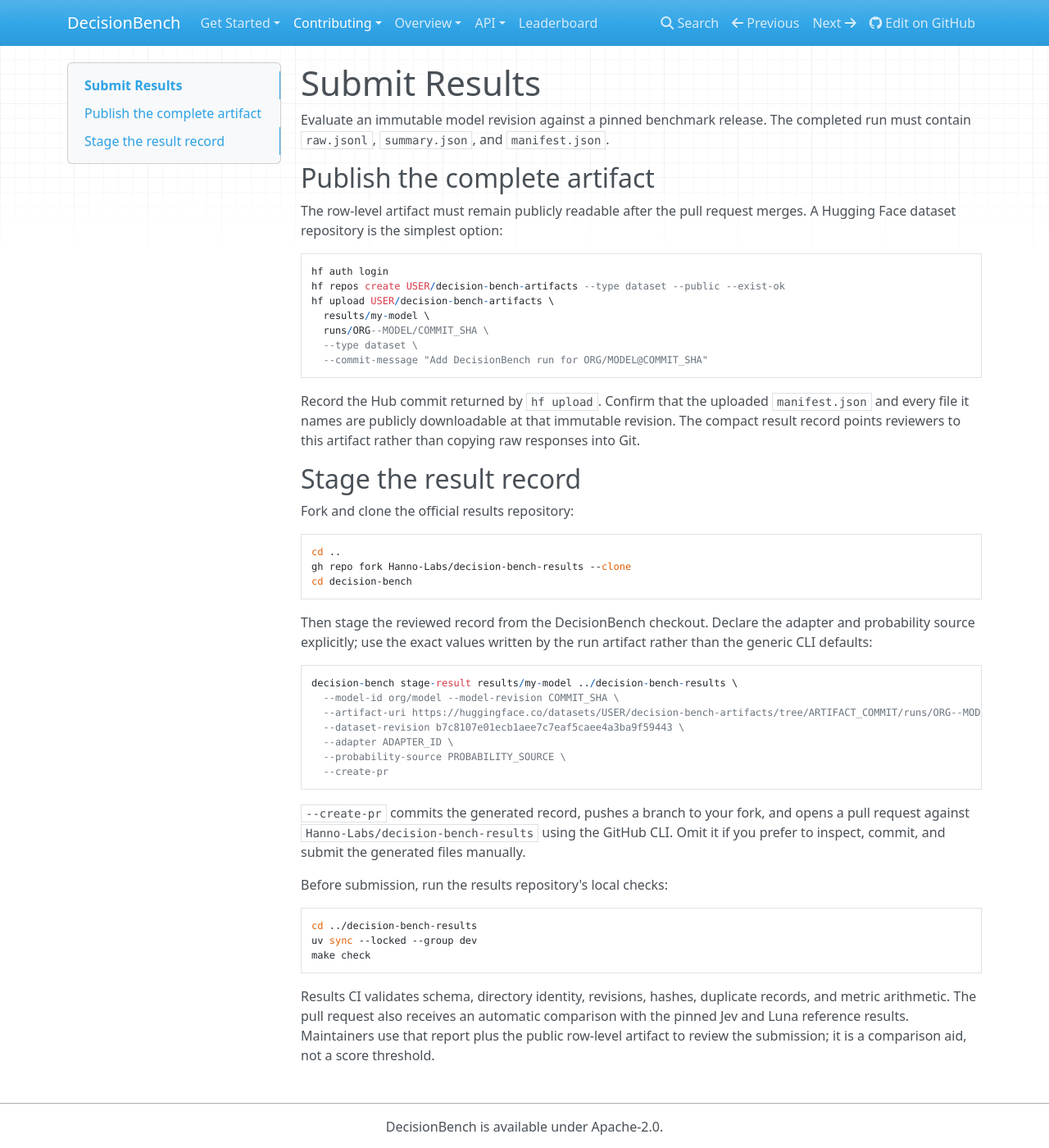
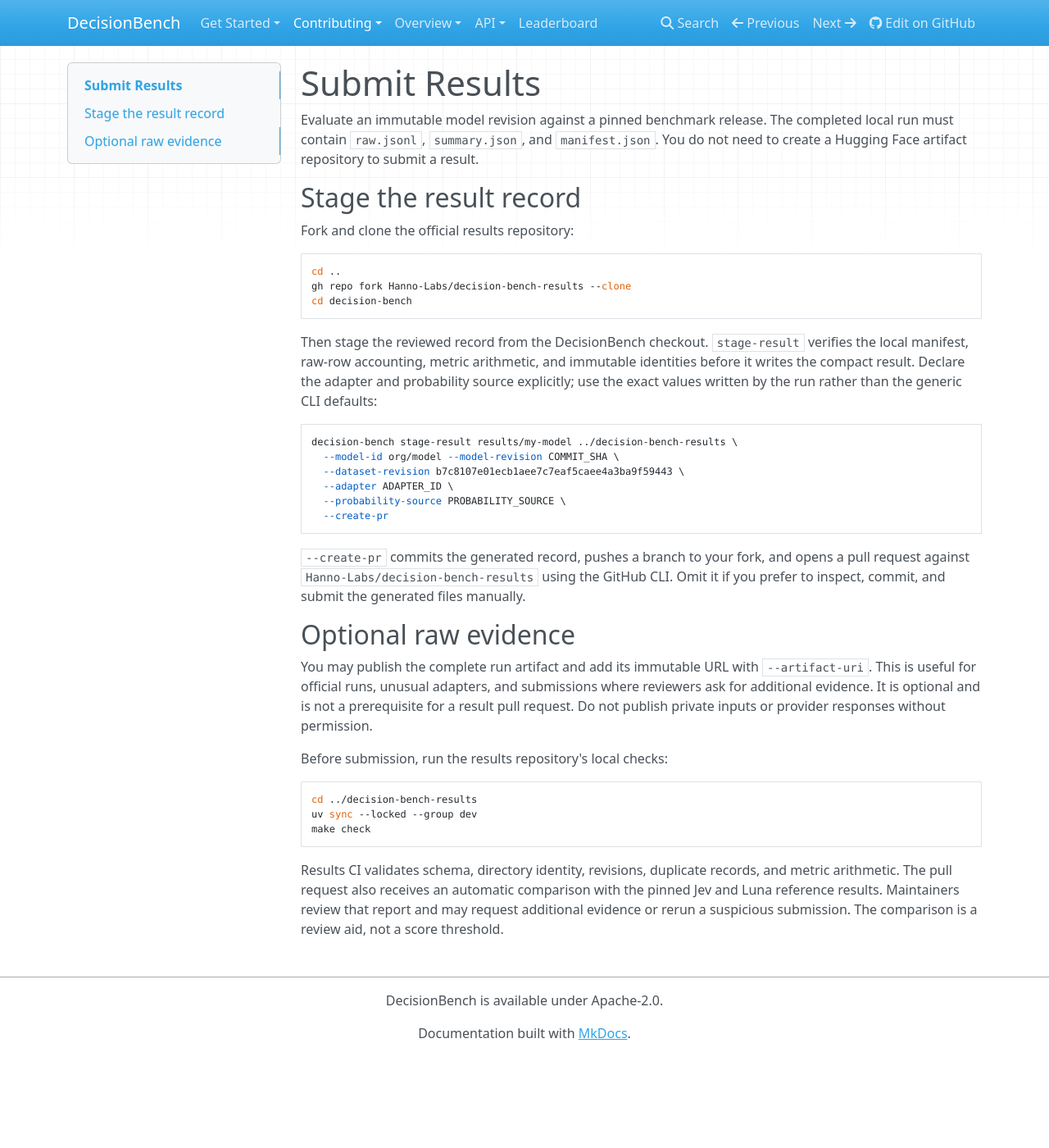
Before and after one commit to Hanno-Labs/decision-bench, an MkDocs documentation site: the page built from docs/contributing/submitting_results.md, in a window 1280 px wide and 1400 px high. Shown: the whole window at 82% size. Built offline with MkDocs 1.6.1, drawn with Linux system fonts in a browser that asks for light colours; nearby versions of some CDN libraries.

Commit message:
Make raw result artifacts optional

````diff
--- a/docs/contributing/submitting_results.md
+++ b/docs/contributing/submitting_results.md
@@ -1,26 +1,8 @@
 # Submit Results
 
-Evaluate an immutable model revision against a pinned benchmark release. The completed run must
-contain `raw.jsonl`, `summary.json`, and `manifest.json`.
-
-## Publish the complete artifact
-
-The row-level artifact must remain publicly readable after the pull request merges. A Hugging Face
-dataset repository is the simplest option:
-
-```bash
-hf auth login
-hf repos create USER/decision-bench-artifacts --type dataset --public --exist-ok
-hf upload USER/decision-bench-artifacts \
-  results/my-model \
-  runs/ORG--MODEL/COMMIT_SHA \
-  --type dataset \
-  --commit-message "Add DecisionBench run for ORG/MODEL@COMMIT_SHA"
-```
-
-Record the Hub commit returned by `hf upload`. Confirm that the uploaded `manifest.json` and every
-file it names are publicly downloadable at that immutable revision. The compact result record
-points reviewers to this artifact rather than copying raw responses into Git.
+Evaluate an immutable model revision against a pinned benchmark release. The completed local run
+must contain `raw.jsonl`, `summary.json`, and `manifest.json`. You do not need to create a Hugging
+Face artifact repository to submit a result.
 
 ## Stage the result record
 
@@ -32,14 +14,14 @@
 cd decision-bench
 ```
 
-Then stage the reviewed record from the DecisionBench checkout. Declare the adapter and probability
-source explicitly; use the exact values written by the run artifact rather than the generic CLI
-defaults:
+Then stage the reviewed record from the DecisionBench checkout. `stage-result` verifies the local
+manifest, raw-row accounting, metric arithmetic, and immutable identities before it writes the
+compact result. Declare the adapter and probability source explicitly; use the exact values written
+by the run rather than the generic CLI defaults:
 
 ```bash
 decision-bench stage-result results/my-model ../decision-bench-results \
   --model-id org/model --model-revision COMMIT_SHA \
-  --artifact-uri https://huggingface.co/datasets/USER/decision-bench-artifacts/tree/ARTIFACT_COMMIT/runs/ORG--MODEL/COMMIT_SHA \
   --dataset-revision b7c8107e01ecb1aee7c7eaf5caee4a3ba9f59443 \
   --adapter ADAPTER_ID \
   --probability-source PROBABILITY_SOURCE \
@@ -50,6 +32,13 @@
 against `Hanno-Labs/decision-bench-results` using the GitHub CLI. Omit it if you prefer to inspect,
 commit, and submit the generated files manually.
 
+## Optional raw evidence
+
+You may publish the complete run artifact and add its immutable URL with `--artifact-uri`. This is
+useful for official runs, unusual adapters, and submissions where reviewers ask for additional
+evidence. It is optional and is not a prerequisite for a result pull request. Do not publish private
+inputs or provider responses without permission.
+
 Before submission, run the results repository's local checks:
 
 ```bash
@@ -58,7 +47,7 @@
 make check
 ```
 
-Results CI validates schema, directory identity, revisions, hashes, duplicate records, and metric
-arithmetic. The pull request also receives an automatic comparison with the pinned Jev and Luna
-reference results. Maintainers use that report plus the public row-level artifact to review the
-submission; it is a comparison aid, not a score threshold.
+Results CI validates schema, directory identity, revisions, duplicate records, and metric arithmetic.
+The pull request also receives an automatic comparison with the pinned Jev and Luna reference
+results. Maintainers review that report and may request additional evidence or rerun a suspicious
+submission. The comparison is a review aid, not a score threshold.
````
Also changed, not shown: docs/get_started/usage/loading_results.md (+3 -2 lines), docs/get_started/usage/running_the_evaluation.md (+5 -4 lines), docs/overview/results_ecosystem.md (+4 -3 lines), 3 other files.
